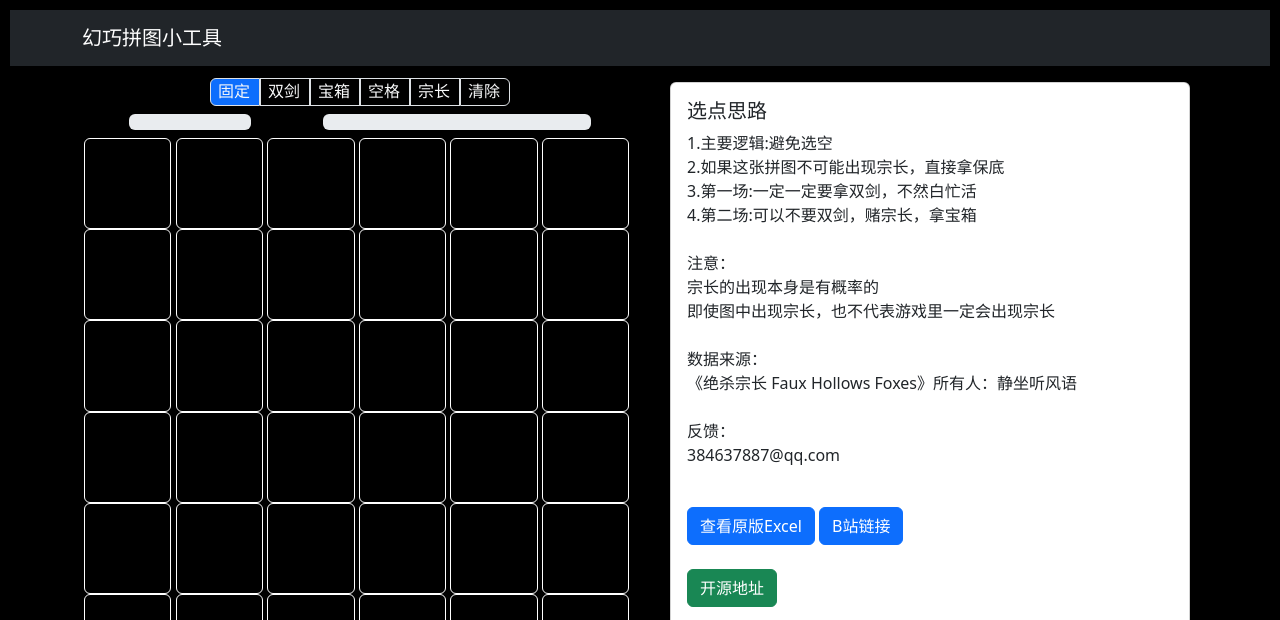
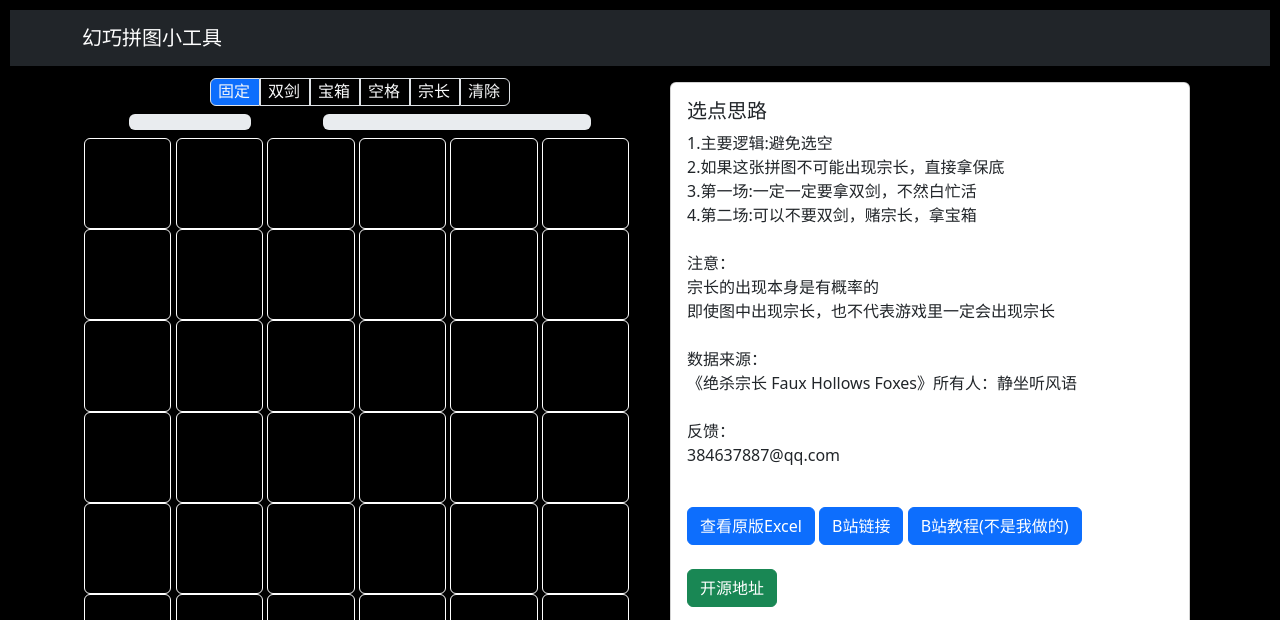
Before and after one commit to LeeJSwit-HCN/foxcalculator, a plain HTML site: page index.html in a window 1280 px wide. Shown: the top 620 px of the page. Drawn offline with Linux system fonts and the light colour scheme.

Commit message:
Fix HTML structure and formatting issues

```diff
--- a/index.html
+++ b/index.html
@@ -258,6 +258,8 @@
 									class="btn btn-primary">查看原版Excel</a>
 								<a href="https://www.bilibili.com/video/BV13K411R7Cr/" target="_blank"
 									class="btn btn-primary">B站链接</a>
+								<a href="https://www.bilibili.com/video/BV1FEWCzYEps/" target="_blank"
+									class="btn btn-primary">B站教程(不是我做的)</a>
                                 				<br /><br />
                                 				<a href="https://github.com/LeeJSwit-HCN/foxcalculator" target="_blank" class="btn btn-success">开源地址</a>
 							</div>
```
